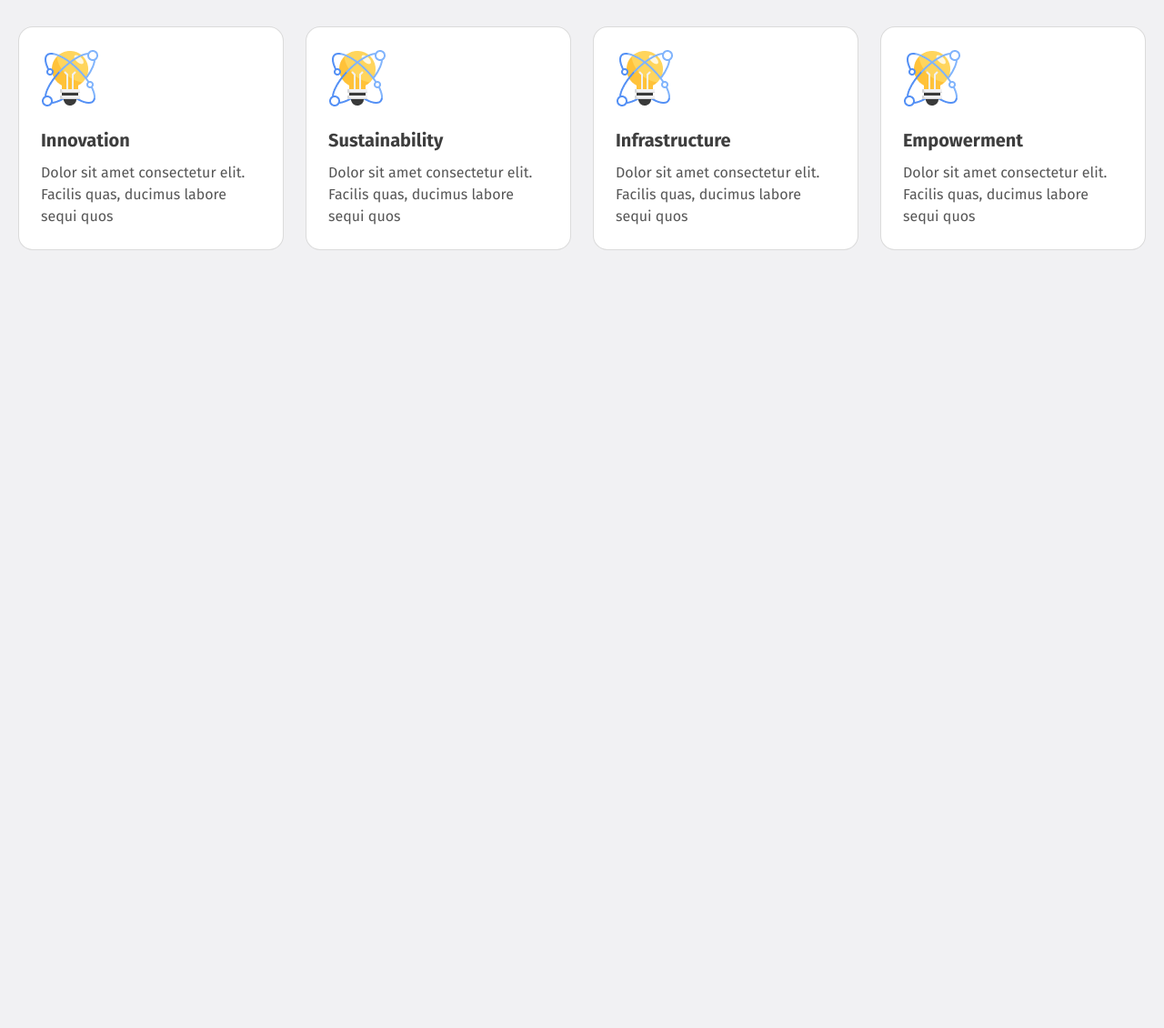
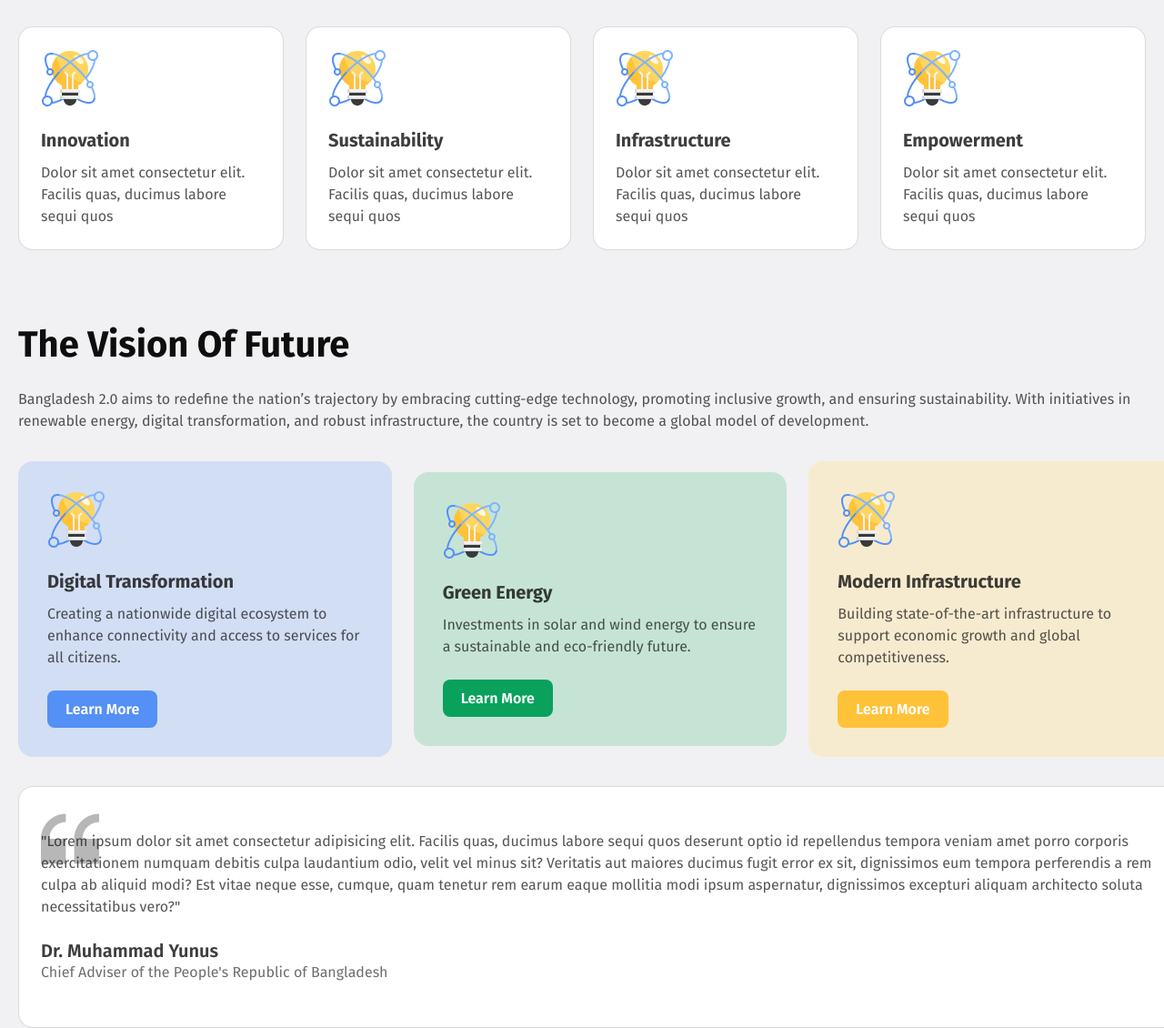
Before and after one commit to MD-Ashik-17/Assignment-1, a plain HTML site: page index.html in a window 1280 px wide. Shown: the part 817-1947 px from the top of the page at 91% size. Before the commit the page ends 1092 px from the top, so only its background shows below. Drawn offline with Linux system fonts and the light colour scheme.

Commit message:
Two Section Added

```diff
--- a/index.html
+++ b/index.html
@@ -63,6 +63,48 @@
 
                 </div>
             </section>
+            <section class="vision-of-future-section">
+                <div class="heading-container">
+                    <h3 class="section-heading-text">The Vision Of Future</h3>
+                    <p class="text-primary">Bangladesh 2.0 aims to redefine the nation’s trajectory by embracing cutting-edge technology, promoting inclusive growth, and ensuring sustainability. With initiatives in renewable energy, digital transformation, and robust infrastructure, the country is set to become a global model of development.</p>
+                </div>
+                <div class="vision-card-container">
+                    <div class="vision-card-1">
+                        <img src="assets/card-icon.png" alt="">
+                        <div>
+                            <h4>Digital Transformation</h4>
+                            <p class="text-primary">Creating a nationwide digital ecosystem to enhance connectivity and access to services for all citizens.</p>
+                        </div>
+                        <a href="">Learn More</a>
+                    </div>
+                    <div class="vision-card-2">
+                        <img src="assets/card-icon.png" alt="">
+                        <div>
+                            <h4>Green Energy</h4>
+                            <p class="text-primary">Investments in solar and wind energy to ensure a sustainable and eco-friendly future.</p>
+                        </div>
+                        <a href="">Learn More</a>
+                    </div>
+                    <div class="vision-card-3">
+                        <img src="assets/card-icon.png" alt="">
+                        <div>
+                            <h4>Modern Infrastructure</h4>
+                            <p class="text-primary">Building state-of-the-art infrastructure to support economic growth and global competitiveness.</p>
+                        </div>
+                        <a href="">Learn More</a>
+                    </div>
+                </div>
+                <div class="speech-section">
+                    <div class="speech-container">
+                        <img src="./assets/quote-bg.png" alt="">
+                        <p class="text-primary">"Lorem ipsum dolor sit amet consectetur adipisicing elit. Facilis quas, ducimus labore sequi quos deserunt optio id repellendus tempora veniam amet porro corporis exercitationem numquam debitis culpa laudantium odio, velit vel minus sit? Veritatis aut maiores ducimus fugit error ex sit, dignissimos eum tempora perferendis a rem culpa ab aliquid modi? Est vitae neque esse, cumque, quam tenetur rem earum eaque mollitia modi ipsum aspernatur, dignissimos excepturi aliquam architecto soluta necessitatibus vero?"</p>
+                    </div>
+                    <div class="speech-owner-container">
+                        <h4>Dr. Muhammad Yunus</h4>
+                        <p>Chief Adviser of the People's Republic of Bangladesh</p>
+                    </div>
+                </div>
+            </section>
         </main>
     </div>
 </body>
--- a/style.css
+++ b/style.css
@@ -138,3 +138,163 @@ transition: 0.5s;
     line-height: normal;
     margin-bottom: 12px;
 }
+
+.vision-of-future-section{
+    margin-top: 80px;
+    display: flex;
+width: 1280px;
+flex-direction: column;
+align-items: flex-start;
+gap: 32px;
+}
+
+.heading-container{
+    display: flex;
+    flex-direction: column;
+    gap: 24px;
+}
+
+.vision-card-container{
+    display: flex;
+align-items: center;
+gap: 24px;
+align-self: stretch;
+}
+
+.vision-card-1{
+    display: flex;
+padding: 32px;
+flex-direction: column;
+align-items: flex-start;
+gap: 24px;
+flex: 1 0 0;
+border-radius: 16px;
+border: 0px solid #5490F5;
+background: rgba(84, 144, 245, 0.20);
+}
+.vision-card-1 div h4{
+    color: rgba(14, 14, 14, 0.80);
+font-family: "Fira Sans";
+font-size: 20px;
+font-style: normal;
+font-weight: 700;
+line-height: normal;
+margin-bottom: 12px;
+}
+.vision-card-1 a{
+    padding: 11px 20px;
+    display: inline-block;
+    border-radius: 8px;
+background: #5490F5;
+color: #FFF;
+font-family: "Fira Sans";
+font-size: 16px;
+font-style: normal;
+font-weight: 600;
+line-height: normal;
+}
+
+.vision-card-2{
+    display: flex;
+padding: 32px;
+flex-direction: column;
+align-items: flex-start;
+gap: 24px;
+flex: 1 0 0;
+border-radius: 16px;
+border: 0px solid #09A15C;
+background: #C6E4D6;
+}
+.vision-card-2 div h4{
+    color: rgba(14, 14, 14, 0.80);
+font-family: "Fira Sans";
+font-size: 20px;
+font-style: normal;
+font-weight: 700;
+line-height: normal;
+margin-bottom: 12px;
+}
+.vision-card-2 a{
+    padding: 11px 20px;
+    display: inline-block;
+    border-radius: 8px;
+background: #09A15C;
+color: #FFF;
+font-family: "Fira Sans";
+font-size: 16px;
+font-style: normal;
+font-weight: 600;
+line-height: normal;
+}
+
+.vision-card-3{
+    display: flex;
+padding: 32px;
+flex-direction: column;
+align-items: flex-start;
+gap: 24px;
+flex: 1 0 0;
+border-radius: 16px;
+border: 0px solid #FFC239;
+background: #F7EBCF;
+}
+.vision-card-3 div h4{
+    color: rgba(14, 14, 14, 0.80);
+font-family: "Fira Sans";
+font-size: 20px;
+font-style: normal;
+font-weight: 700;
+line-height: normal;
+margin-bottom: 12px;
+}
+.vision-card-3 a{
+    padding: 11px 20px;
+    display: inline-block;
+    border-radius: 8px;
+    background: #FFC239;
+color: #FFF;
+font-family: "Fira Sans";
+font-size: 16px;
+font-style: normal;
+font-weight: 600;
+line-height: normal;
+}
+
+.speech-section{
+    display: flex;
+padding: 48px 24px;
+flex-direction: column;
+align-items: flex-start;
+gap: 24px;
+flex: 1 0 0;
+border-radius: 16px;
+border: 1px solid rgba(14, 14, 14, 0.15);
+background: #FFF;
+}
+
+.speech-container{
+    position: relative;
+}
+
+.speech-container img{
+    position: absolute;
+    top: -23px;
+}
+
+.speech-owner-container h4{
+    color: rgba(14, 14, 14, 0.80);
+font-family: "Fira Sans";
+font-size: 20px;
+font-style: normal;
+font-weight: 600;
+line-height: 24px; /* 120% */
+}
+
+.speech-owner-container p{
+    color: rgba(14, 14, 14, 0.60);
+font-family: "Fira Sans";
+font-size: 16px;
+font-style: normal;
+font-weight: 400;
+line-height: 24px; /* 150% */
+}
```
